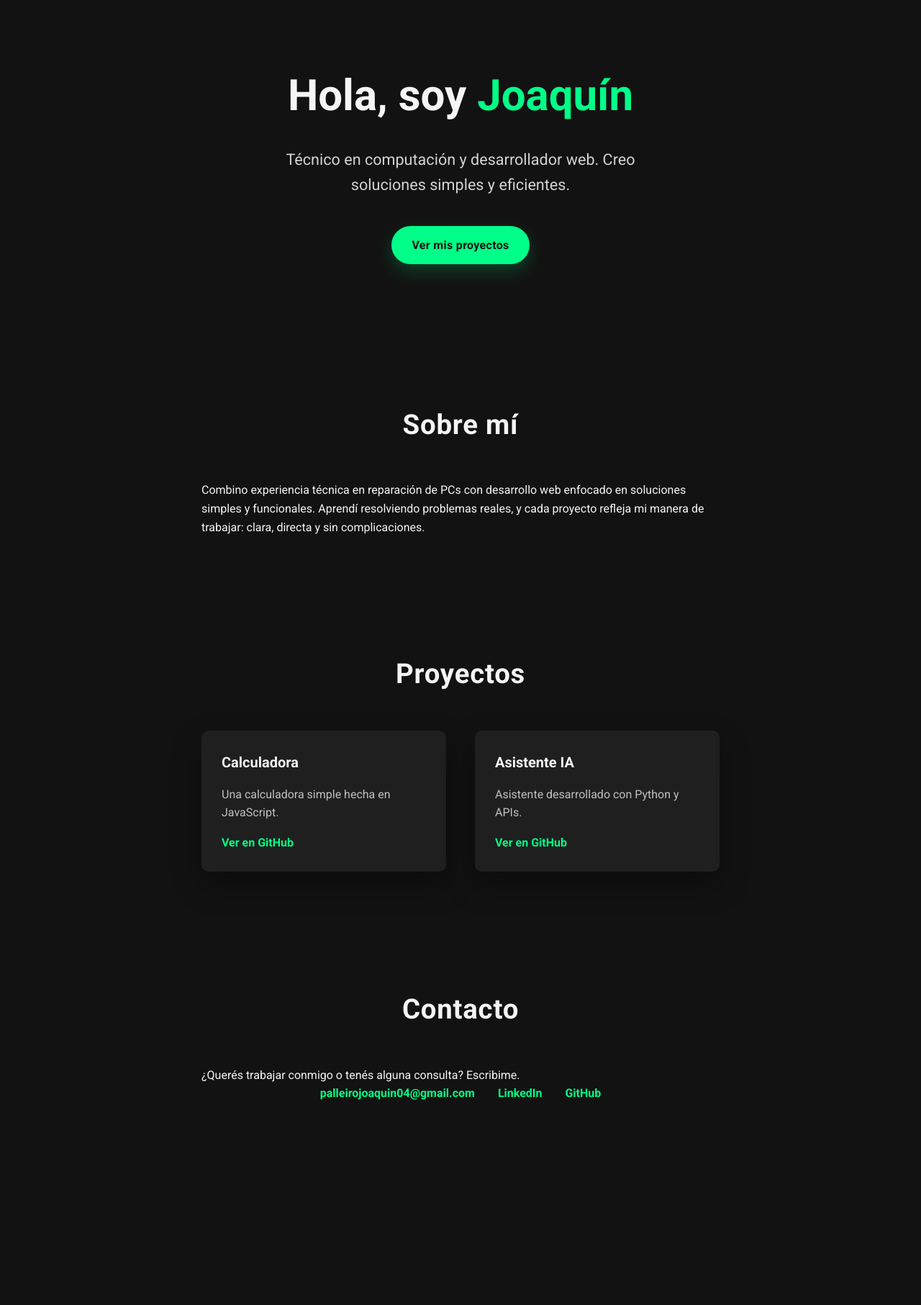
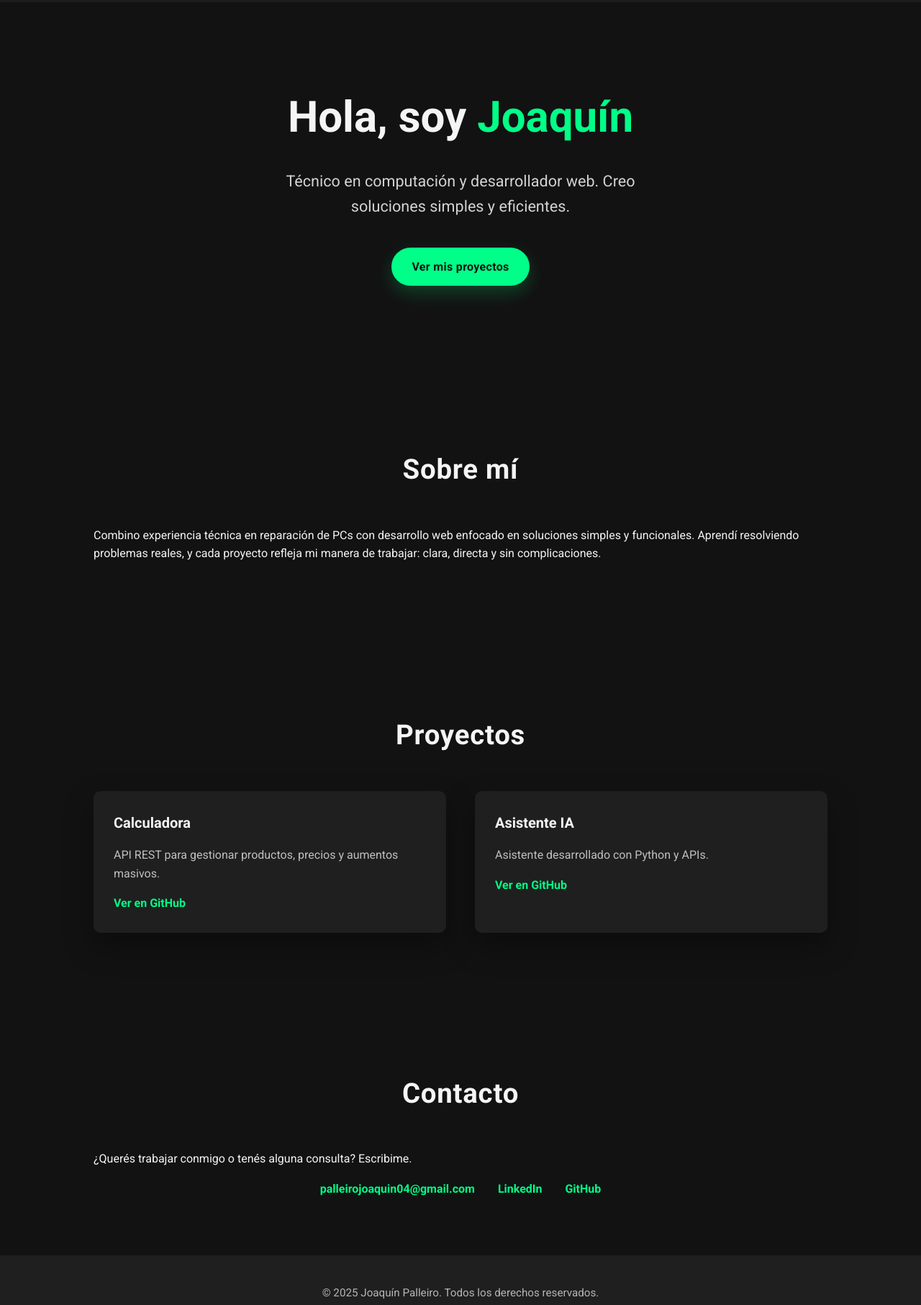
Before and after one commit to PalleiroJoaquin/Portfolio, a plain HTML site: page index.html in a window 1280 px wide. Shown: the part 67-1880 px from the top of the page at 72% size. Drawn offline with nearby package versions, Linux system fonts and the light colour scheme; a script that the page names is missing.

Commit message:
Update portfolio to show Gestor de precios project

```diff
--- a/index.html
+++ b/index.html
@@ -1,137 +1,27 @@
-<!DOCTYPE html>
-<html>
-<head>
-	<meta charset="utf-8">
-	<meta name="viewport" content="width-device-width, initial-scale-1.0">
-	<meta http-equiv="X-UA-Compatible" content="ie=edge">
-	<link rel="preconnect" href="https://fonts.googleapis.com">
-	<link rel="preconnect" href="https://fonts.gstatic.com" crossorigin>
-	<link href="https://fonts.googleapis.com/css2?family=Open+Sans:wght@300&display=swap" rel="stylesheet">
-	<link rel="stylesheet" href="estilo.css">
-
-
-	<title>Portafolios - Palleiro Joaquin</title>
-</head>
-<body>
-
-	<div class="contenedor">
-		<header>
-			<main id="contenido-principal">
-    <!-- 🔹 Hero / Presentación -->
-    <section class="hero" aria-labelledby="presentacion-titulo">
-      <h1 id="presentacion-titulo">Hola, soy <span>Joaquín</span></h1>
-      <p>Técnico en computación y desarrollador web. Creo soluciones simples y eficientes.</p>
-      <a href="#proyectos" class="btn">Ver mis proyectos</a>
-    </section>
-
-    <!-- 🔹 Sobre mí -->
-    <section id="sobre-mi" class="about" aria-labelledby="sobre-mi-titulo">
-      <h2 id="sobre-mi-titulo">Sobre mí</h2>
-      <p>Combino experiencia técnica en reparación de PCs con desarrollo web enfocado en soluciones simples y funcionales. Aprendí resolviendo problemas reales, y cada proyecto refleja mi manera de trabajar: clara, directa y sin complicaciones.</p>
-    </section>
-
-    <!-- 🔹 Proyectos -->
-    <section id="proyectos" class="projects" aria-labelledby="proyectos-titulo">
-      <h2 id="proyectos-titulo">Proyectos</h2>
-      <div class="project-grid">
-        <article class="project-card">
-          <h3>Calculadora</h3>
-          <p>Una calculadora simple hecha en JavaScript.</p>
-          <a href="https://github.com/PalleiroJoaquin/Calculadora" target="_blank" rel="noopener noreferrer">Ver en GitHub</a>
-        </article>
-        <article class="project-card">
-          <h3>Asistente IA</h3>
-          <p>Asistente desarrollado con Python y APIs.</p>
-          <a href="https://github.com/PalleiroJoaquin/lia-voice-assistant" target="_blank" rel="noopener noreferrer">Ver en GitHub</a>
-        </article>
-        <!-- más tarjetas aquí -->
-      </div>
-    </section>
-
-    <!-- 🔹 Contacto -->
-    <section id="contacto" class="contact" aria-labelledby="contacto-titulo">
-      <h2 id="contacto-titulo">Contacto</h2>
-      <p>¿Querés trabajar conmigo o tenés alguna consulta? Escribime.</p>
-      <ul class="contact-links">
-        <li><a href="mailto:palleirojoaquin04@gmail.com.com">palleirojoaquin04@gmail.com</a></li>
-        <li><a href="https://www.linkedin.com/in/joaquin-palleiro-223759267/" target="_blank" rel="noopener noreferrer">LinkedIn</a></li>
-        <li><a href="https://github.com/PalleiroJoaquin" target="_blank" rel="noopener noreferrer">GitHub</a></li>
-      </ul>
-    </section>
-  </main>
-		</header>
-
-		<section class="grid" id="grid">
-			<div class="item"
-				data-categoria="html"
-				data-etiquetas="html"
-				data-descripcion="html">
-				<div class="item-contenido">
-					<img src="img/logohtml.png">
-				</div>
-			</div>
-					<div class="item"
-				data-categoria="css"
-				data-etiquetas="css"
-				data-descripcion="css">
-				<div class="item-contenido">
-					<img src="img/logocss.png">
-				</div>
-			</div>
-					<div class="item"
-				data-categoria="javascript"
-				data-etiquetas="javascript"
-				data-descripcion="javascript">
-				<div class="item-contenido">
-					<img src="img/logojs.png">
-				</div>
-			</div>
-				<div class="item"
-				data-categoria="nodejs"
-				data-etiquetas="nodejs"
-				data-descripcion="nodejs">
-				<div class="item-contenido">
-					<img src="img/logonodejs.png">
-				</div>
-			</div>
-				<div class="item"
-				data-categoria="react"
-				data-etiquetas="react"
-				data-descripcion="react">
-				<div class="item-contenido">
-					<img src="img/logoreact.png">
-				</div>
-			</div>
-	</div>
-
-
-
-	<script src="https://cdn.jsdelivr.net/npm/web-animations-js@2.3.2/web-animations.min.js"></script>
-
-	<script src="https://cdn.jsdelivr.net/npm/muuri@0.9.5/dist/muuri.min.js"></script>
-
-	<script src="codigo.js"></script>
-
-</body>
-</html>
-
 <!DOCTYPE html>
 <html lang="es">
 <head>
-  <meta charset="UTF-8">
-  <meta name="viewport" content="width=device-width, initial-scale=1.0">
-  <meta name="description" content="Portfolio de Joaquín Palleiro, técnico en computación y desarrollador web. Proyectos, servicios y contacto.">
+  <meta charset="UTF-8" />
+  <meta name="viewport" content="width=device-width, initial-scale=1.0" />
+  <meta
+    name="description"
+    content="Portfolio de Joaquín Palleiro, técnico en computación y desarrollador web. Proyectos, servicios y contacto."
+  />
   <title>Portfolio - Joaquín Palleiro</title>
-  <link rel="preconnect" href="https://fonts.googleapis.com">
-  <link rel="preconnect" href="https://fonts.gstatic.com" crossorigin>
-  <link href="https://fonts.googleapis.com/css2?family=Roboto:wght@300;400;700&display=swap" rel="stylesheet">
-  <link rel="stylesheet" href="style.css">
+  <!-- Google Fonts -->
+  <link rel="preconnect" href="https://fonts.googleapis.com" />
+  <link rel="preconnect" href="https://fonts.gstatic.com" crossorigin />
+  <link
+    href="https://fonts.googleapis.com/css2?family=Roboto:wght@300;400;700&display=swap"
+    rel="stylesheet"
+  />
+  <!-- Main stylesheet -->
+  <link rel="stylesheet" href="style.css" />
 </head>
 <body>
-
   <a class="skip-link" href="#contenido-principal">Saltar al contenido principal</a>
 
-  <!-- 🔹 Header -->
+  <!-- Header and navigation -->
   <header>
     <nav class="navbar" aria-label="Navegación principal">
       <div class="logo">Joaquín Palleiro</div>
@@ -143,12 +33,87 @@
     </nav>
   </header>
 
+  <!-- Main content -->
+  <main id="contenido-principal">
+    <!-- Hero section -->
+    <section class="hero" aria-labelledby="presentacion-titulo">
+      <h1 id="presentacion-titulo">Hola, soy <span>Joaquín</span></h1>
+      <p>
+        Técnico en computación y desarrollador web. Creo soluciones simples y
+        eficientes.
+      </p>
+      <a href="#proyectos" class="btn">Ver mis proyectos</a>
+    </section>
 
+    <!-- Sobre mí section -->
+    <section id="sobre-mi" class="about" aria-labelledby="sobre-mi-titulo">
+      <h2 id="sobre-mi-titulo">Sobre mí</h2>
+      <p>
+        Combino experiencia técnica en reparación de PCs con desarrollo web
+        enfocado en soluciones simples y funcionales. Aprendí resolviendo
+        problemas reales, y cada proyecto refleja mi manera de trabajar:
+        clara, directa y sin complicaciones.
+      </p>
+    </section>
 
-  <!-- 🔹 Footer -->
+    <!-- Proyectos section -->
+    <section id="proyectos" class="projects" aria-labelledby="proyectos-titulo">
+      <h2 id="proyectos-titulo">Proyectos</h2>
+      <div class="project-grid">
+        <article class="project-card">
+          <h3>Calculadora</h3>
+          <p>API REST para gestionar productos, precios y aumentos masivos.</p>
+          <a
+            href="https://github.com/PalleiroJoaquin/Gestor-de-precios-con-FastAPI/"
+            target="_blank"
+            rel="noopener noreferrer"
+            >Ver en GitHub</a
+          >
+        </article>
+        <article class="project-card">
+          <h3>Asistente IA</h3>
+          <p>Asistente desarrollado con Python y APIs.</p>
+          <a
+            href="https://github.com/PalleiroJoaquin/lia-voice-assistant"
+            target="_blank"
+            rel="noopener noreferrer"
+            >Ver en GitHub</a
+          >
+        </article>
+      </div>
+    </section>
+
+    <!-- Contacto section -->
+    <section id="contacto" class="contact" aria-labelledby="contacto-titulo">
+      <h2 id="contacto-titulo">Contacto</h2>
+      <p>¿Querés trabajar conmigo o tenés alguna consulta? Escribime.</p>
+      <ul class="contact-links">
+        <li>
+          <a href="mailto:palleirojoaquin04@gmail.com">palleirojoaquin04@gmail.com</a>
+        </li>
+        <li>
+          <a
+            href="https://www.linkedin.com/in/joaquin-palleiro-223759267/"
+            target="_blank"
+            rel="noopener noreferrer"
+            >LinkedIn</a
+          >
+        </li>
+        <li>
+          <a
+            href="https://github.com/PalleiroJoaquin"
+            target="_blank"
+            rel="noopener noreferrer"
+            >GitHub</a
+          >
+        </li>
+      </ul>
+    </section>
+  </main>
+
+  <!-- Footer -->
   <footer>
     <p>&copy; 2025 Joaquín Palleiro. Todos los derechos reservados.</p>
   </footer>
-
 </body>
 </html>
```
